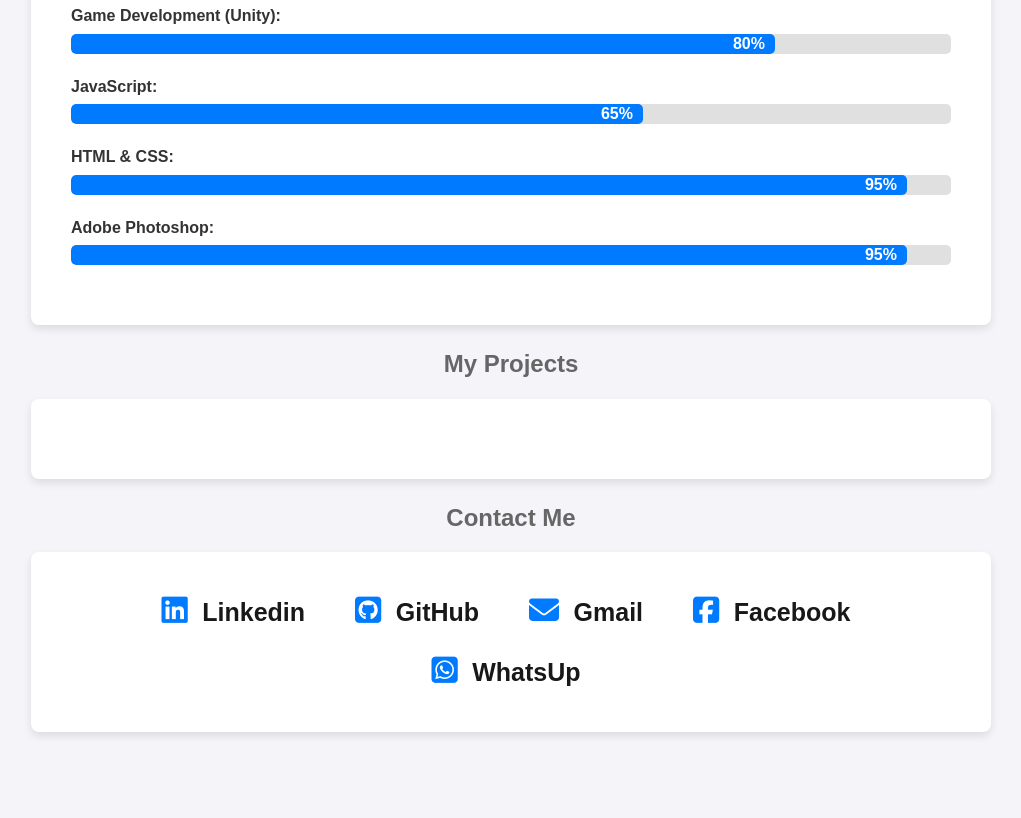
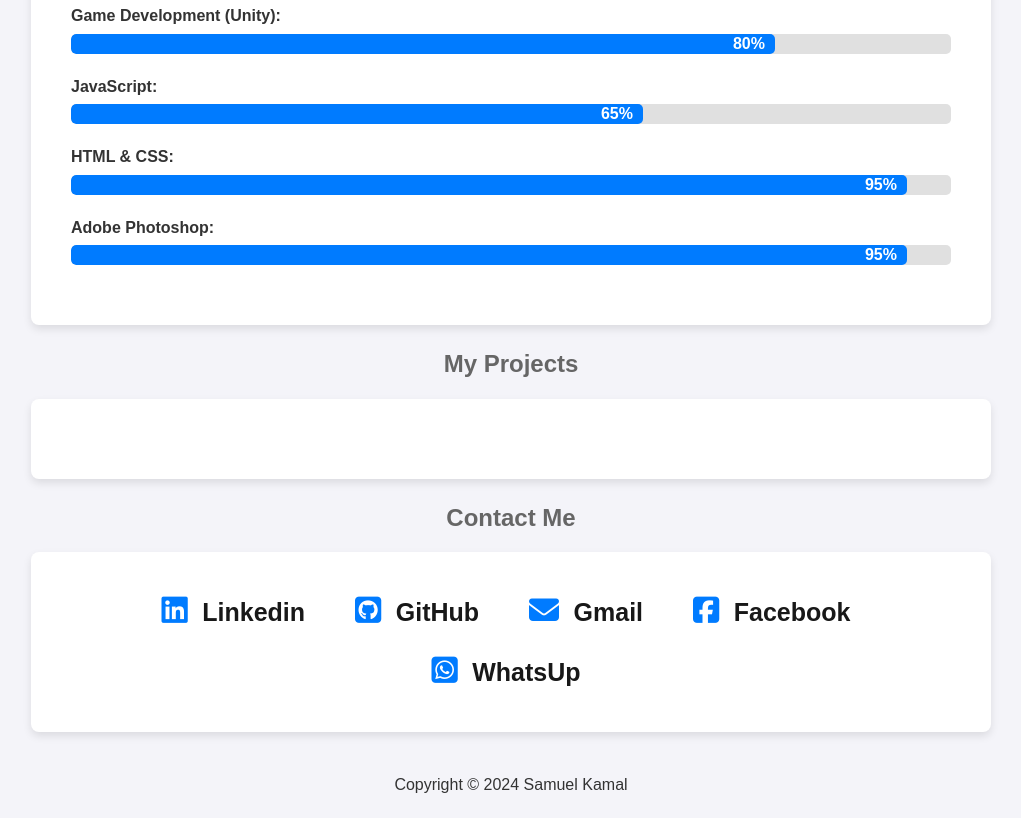
Before and after one commit to SamuelKamal13/Portfolio, a plain HTML site: page index.html in a window 1280 px wide. Shown: the part 686-1504 px from the top of the page, without its empty margins (129-1150 px from the left). Before the commit the page ends 1428 px from the top, so only its background shows below. Drawn offline with Linux system fonts and the light colour scheme; a web font is replaced by a local one.

Commit message:
Add files via upload

```diff
--- a/index.html
+++ b/index.html
@@ -143,6 +143,10 @@
             </div>
         </div>
     </div>
+    <!--Footer-->
+    <footer>
+        <p>Copyright &copy; 2024 Samuel Kamal</p>
+    </footer>
     <script src="script.js"></script>
     <script src="https://kit.fontawesome.com/9bb04c3ddf.js" crossorigin="anonymous"></script>
 </body>
--- a/style.css
+++ b/style.css
@@ -234,6 +234,10 @@ nav a:hover {
     position: relative;
 }
 
+footer {
+    margin: 30px 0 20px;
+}
+
 @keyframes fill {
     from {
         width: 0;
@@ -268,7 +272,7 @@ nav a:hover {
 /* Dark mode styles */
 body.dark-mode {
     background-color: #181818;
-    color: #f4f4f9;
+    color: #fff;
 }
 
 header.dark-mode {
```
